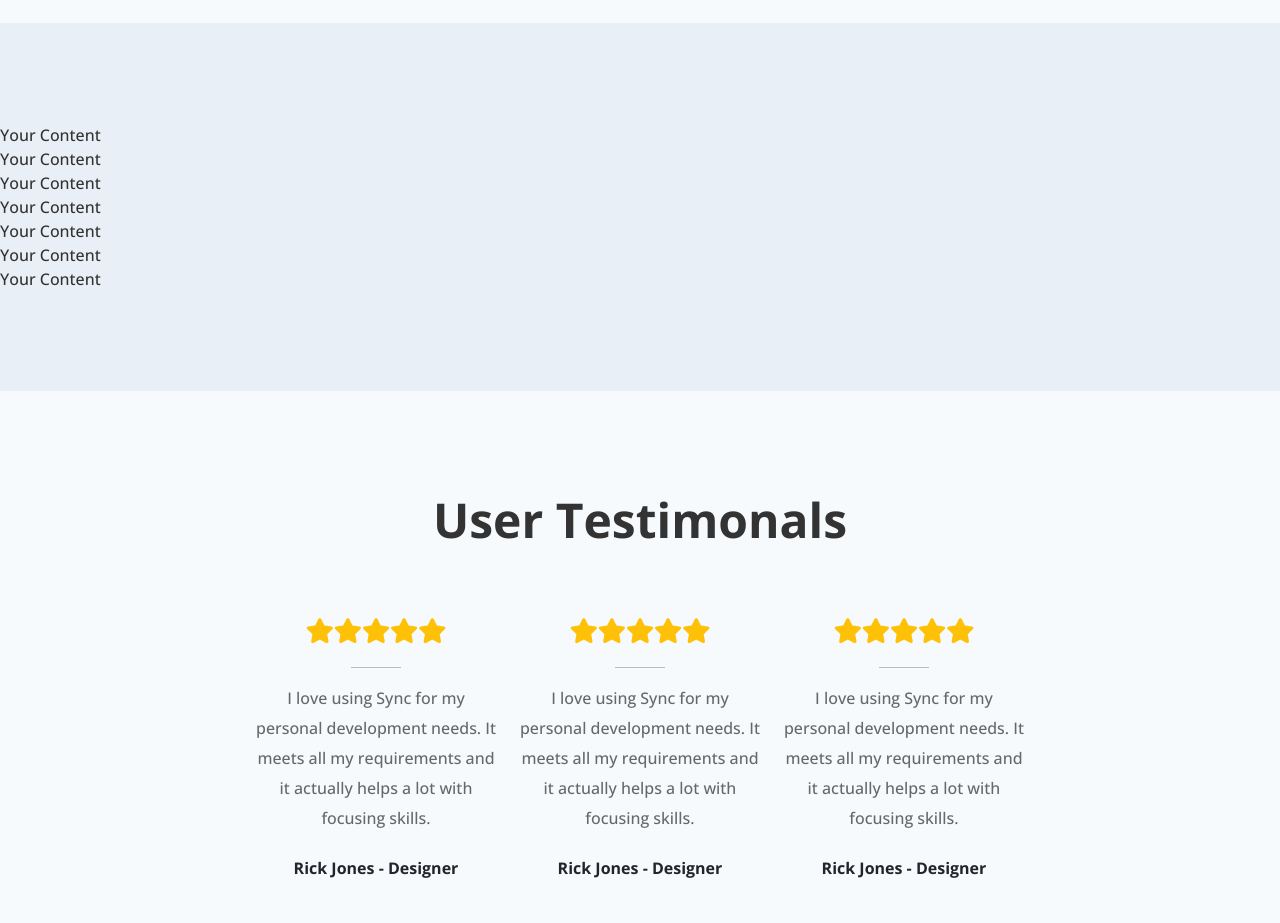
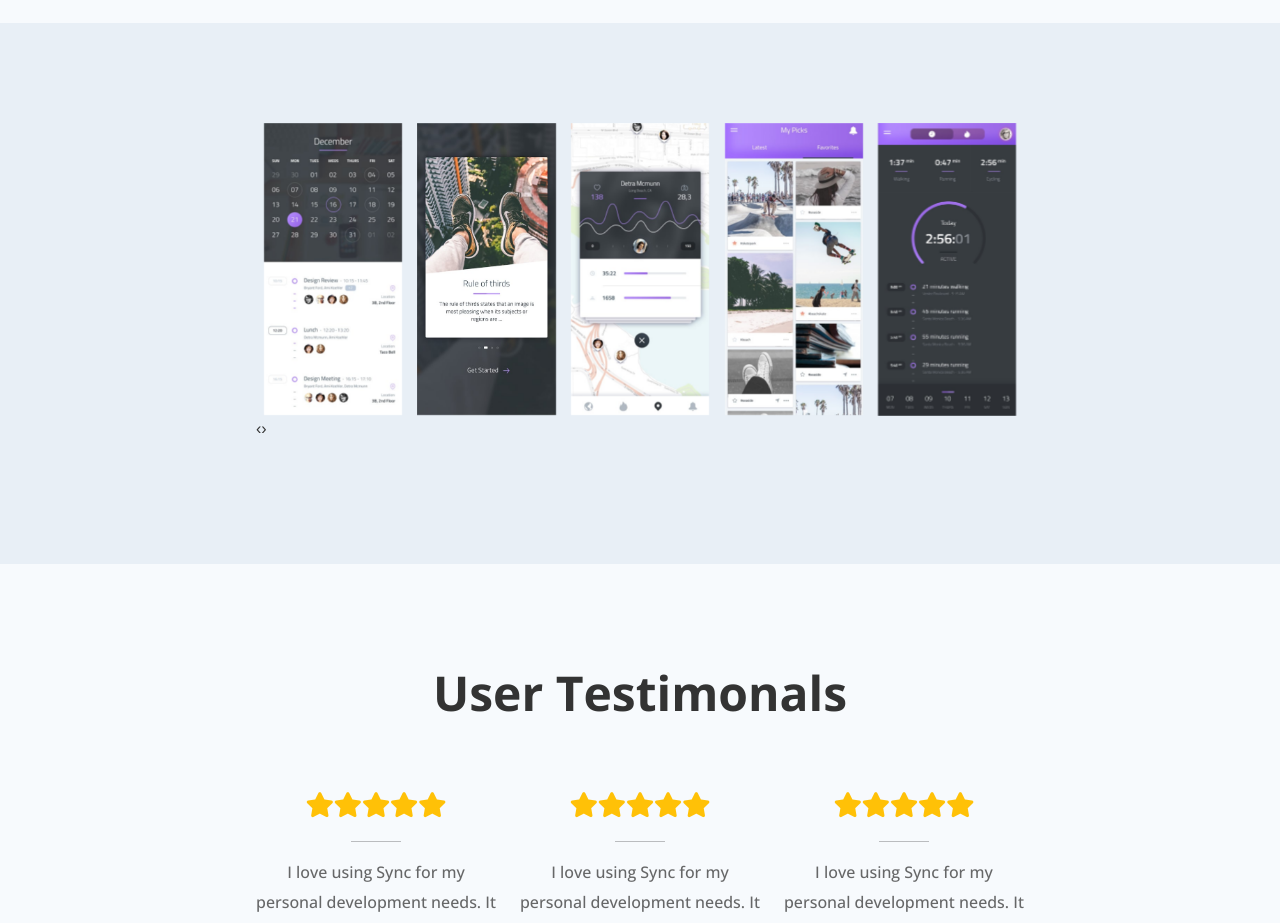
Before and after one commit to Nazaraliyev/Sync-OnePage-Template, a plain HTML site: page index.html in a window 1280 px wide. Shown: the part 4620-5543 px from the top of the page. Drawn offline with nearby package versions, Linux system fonts and the light colour scheme.

Commit message:
Owl Carousel successfully added

```diff
--- a/index.html
+++ b/index.html
@@ -4,6 +4,15 @@
     <meta charset="UTF-8" />
     <meta http-equiv="X-UA-Compatible" content="IE=edge" />
     <meta name="viewport" content="width=device-width, initial-scale=1.0" />
+
+    <!-- jquery Cdn -->
+    <script
+      src="https://code.jquery.com/jquery-3.6.0.min.js"
+      integrity="sha256-/xUj+3OJU5yExlq6GSYGSHk7tPXikynS7ogEvDej/m4="
+      crossorigin="anonymous"
+    ></script>
+
+    <link rel="stylesheet" href="/owl/owl.carousel.min.css" />
 
     <!-- Google Font -->
     <link rel="preconnect" href="https://fonts.googleapis.com" />
@@ -338,14 +347,27 @@
         </div>
       </section>
       <section id="screens">
-        <div class="owl-carousel owl-theme">
-          <div>Your Content</div>
-          <div>Your Content</div>
-          <div>Your Content</div>
-          <div>Your Content</div>
-          <div>Your Content</div>
-          <div>Your Content</div>
-          <div>Your Content</div>
+        <div class="MyContainer">
+          <div class="owl-carousel owl-theme">
+            <div class="screen-item">
+              <img src="/img/slider/slider-1.jpg" alt="">
+            </div>
+            <div class="screen-item">
+              <img src="/img/slider/slider-2.jpg" alt="">
+            </div>
+            <div class="screen-item">
+              <img src="/img/slider/slider-3.jpg" alt="">
+            </div>
+            <div class="screen-item">
+              <img src="/img/slider/slider-4.jpg" alt="">
+            </div>
+            <div class="screen-item">
+              <img src="/img/slider/slider-5.jpg" alt="">
+            </div>
+            <div class="screen-item">
+              <img src="/img/slider/slider-6.jpg" alt="">
+            </div>
+          </div>
         </div>
       </section>
       <section id="testimonal" class="MyContainer">
@@ -576,5 +598,18 @@
     <p id="copyright" class="text-center">
       Copyright © 2045 All rights reserved - By Inovatik
     </p>
+
+    <script src="/owl/owl.carousel.min.js"></script>
+    <script>
+      $(document).ready(function () {
+        $(".owl-carousel").owlCarousel({
+          items : 5,
+          autoplay : true,
+          autoplayTimeout : 2000,
+          loop : true,
+          nav : true
+        });
+      });
+    </script>
   </body>
 </html>
--- a/sass/_slider.scss
+++ b/sass/_slider.scss
@@ -1,3 +1,17 @@
 #screens{
     background-color: $bg-color-2;
+    div.screen-item{
+        display: flex;
+        justify-content: center;
+        img{
+            width: 90%;
+        }
+        .owl-nav{
+            .owl-prev{
+                span{
+                    width: 20px;
+                }
+            }
+        }
+    }
 }
```
Also changed, not shown: css/style.css, owl/owl.carousel.min.css (added), owl/owl.carousel.min.js (added), 1 other file.
